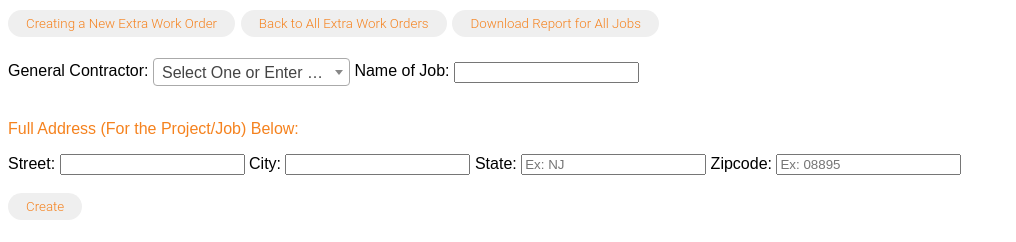
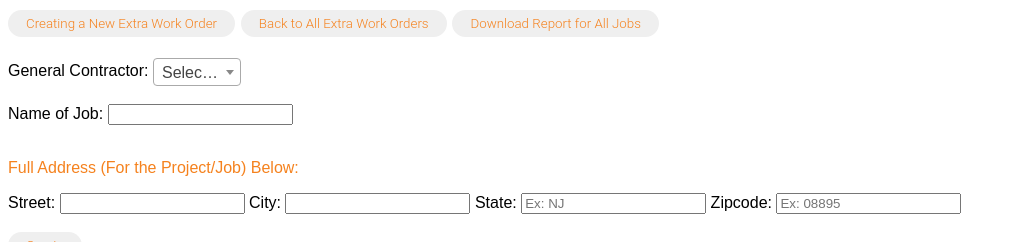
Before and after one commit to rajkapadia91/workorder, a Django app: template workorder_app/templates/jobname.html in a window 1280 px wide. Shown: the part 60-302 px from the top of the page, without its empty margins (0-1016 px from the left). Run offline with Django 3.2, Linux system fonts and the light colour scheme; the template is opened without the code that fills it, so the values that code supplies are empty; some libraries are stand-ins or nearby versions.

Commit message:
some other aesthetic changes

```diff
--- a/workorder_app/templates/generalcontractor.html
+++ b/workorder_app/templates/generalcontractor.html
@@ -55,7 +55,6 @@
                 {% for one_gc in all_gcs reversed %}
                 <tr>
                     <td>{{one_gc.gc_name}}</td>
-                    <td>{{one_gc.gc_street}}</td>
                     <td>
                         <ul>
                             <li>{{one_gc.gc_street_name}}</li>
--- a/workorder_app/templates/jobname.html
+++ b/workorder_app/templates/jobname.html
@@ -24,11 +24,11 @@
             <form action="/create_jobname" method="post">
                 {% csrf_token %}
                 General Contractor: <select name="gc_dropdown" id="gc_dropdown">
-                    <option selected="true" disabled="disabled">Select One or Enter Manually</option>
+                    <option selected="true" disabled="disabled">Select One</option> ** If you cannot find your GC here, you need to create an entry in the New GC section.
                     {% for one_gc in all_gcs %}
                     <option value="{{one_gc.gc_name}}">{{one_gc.gc_name}}</option>
                     {% endfor %}
-                </select>
+                </select><br><br>
                 Name of Job: <input type="text" name="job_name" id=""><br><br>
                 <p>Full Address (For the Project/Job) Below:</p>
                 <div id="address">
```
